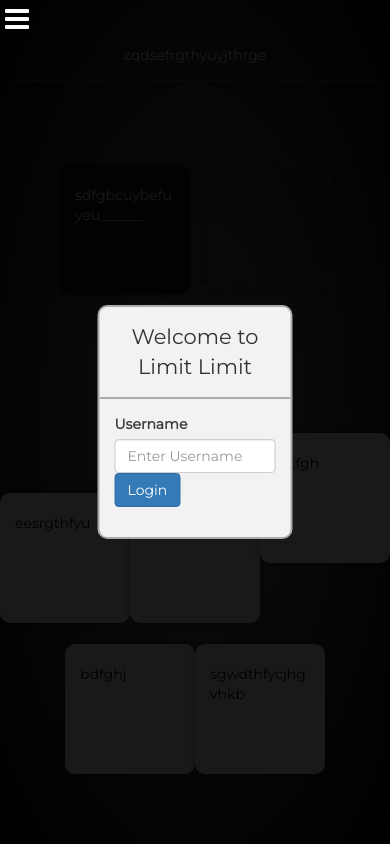
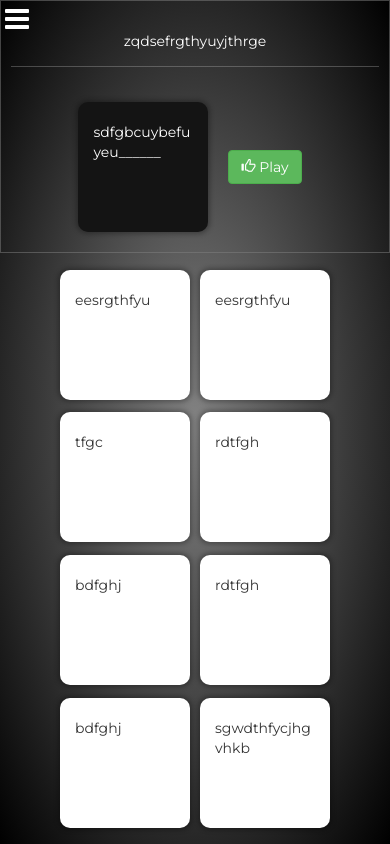
Before and after one commit to POPO-J-E/LimitLimit, a PHP site: page / in a window 390 px wide. Run offline with PHP 8.4, Linux system fonts and the light colour scheme.

Commit message:
Layout choicer

```diff
--- a/Client/LimitLimitClient/css/2-layout/_layout-dir.sass
+++ b/Client/LimitLimitClient/css/2-layout/_layout-dir.sass
@@ -1,2 +1,3 @@
 @import "blackContainer.sass"
 @import "whiteContainer.sass"
+@import "choice_content.sass"
--- a/Client/LimitLimitClient/css/main.css
+++ b/Client/LimitLimitClient/css/main.css
@@ -62,11 +62,13 @@ body {
     color: black; }
     #blackContainer #DragAndDrop.full {
       border: none; }
-  #blackContainer #infoGame {
-    width: 100%;
-    border-bottom: 1px solid rgba(200, 200, 200, 0.3) !important;
-    padding: 15px;
-    margin-bottom: 20px; }
+
+#infoGame {
+  width: 100%;
+  border-bottom: 1px solid rgba(200, 200, 200, 0.3) !important;
+  padding: 15px;
+  margin-bottom: 20px;
+  color: white; }
 
 #whiteContainer {
   display: flex;
@@ -114,7 +116,73 @@ body {
   box-shadow: 0px 0px 5px 2px rgba(0, 0, 0, 0.3);
   border-radius: 10px; }
 
+#choice_container {
+  position: absolute;
+  height: 100%;
+  width: 100%;
+  z-index: 999;
+  background: -moz-radial-gradient(center, ellipse cover, #828282 0%, black 100%);
+  background: -webkit-radial-gradient(center, ellipse cover, #828282 0%, black 100%);
+  background: radial-gradient(ellipse at center, #828282 0%, black 100%); }
+  #choice_container #main {
+    border: 1px solid rgba(130, 130, 130, 0.5);
+    padding: 10px;
+    overflow: hidden;
+    display: flex;
+    justify-content: center;
+    align-items: center;
+    flex-wrap: wrap;
+    height: 100%; }
+    #choice_container #main #BlackCard {
+      height: 350px;
+      width: 230px;
+      margin: 20px;
+      padding: 20px 15px 20px 15px;
+      border-radius: 10px;
+      word-wrap: break-word;
+      background-color: #141414;
+      box-shadow: 0px 0px 5px 2px rgba(0, 0, 0, 0.3);
+      color: white; }
+  #choice_container #choices {
+    padding: 10px;
+    overflow: scroll;
+    overflow-x: hidden;
+    display: flex;
+    justify-content: center;
+    align-items: center;
+    flex-wrap: wrap;
+    height: 100%; }
+    #choice_container #choices .whiteCard {
+      word-wrap: break-word;
+      -webkit-touch-callout: none;
+      -webkit-user-select: none;
+      -khtml-user-select: none;
+      -moz-user-select: none;
+      -ms-user-select: none;
+      user-select: none;
+      transition: all 0.3s ease 0s;
+      height: 220px;
+      width: 200px;
+      margin: 5px;
+      padding: 20px 15px 20px 15px;
+      background-color: white;
+      box-shadow: 0px 0px 5px 2px rgba(0, 0, 0, 0.3); }
+      #choice_container #choices .whiteCard:hover, #choice_container #choices .whiteCard.focused {
+        box-shadow: 0px 0px 10px 1px green; }
+
 @media (max-width: 1000px) {
+  #choice_container #main {
+    height: 45%; }
+    #choice_container #main #BlackCard {
+      height: 220px !important;
+      width: 200px !important; }
+  #choice_container #choices {
+    height: 55%; }
+    #choice_container #choices .whiteCard {
+      height: 220px !important;
+      width: 200px !important;
+      margin: 5px !important; }
+
   #usersContainer {
     height: auto !important;
     position: absolute;
@@ -153,6 +221,19 @@ body {
         #whiteContainer #whitehand .whiteCard:nth-child(5) {
           margin-top: -180px !important; } }
 @media (max-width: 430px) {
+  #choice_container #main {
+    height: 30%; }
+    #choice_container #main #BlackCard {
+      height: 130px !important;
+      width: 130px !important;
+      margin: 5px !important; }
+  #choice_container #choices {
+    height: 70%; }
+    #choice_container #choices .whiteCard {
+      height: 130px !important;
+      width: 130px !important;
+      margin: 5px !important; }
+
   #usersContainer {
     height: auto !important; }
 
--- a/Client/LimitLimitClient/index.html
+++ b/Client/LimitLimitClient/index.html
@@ -12,9 +12,49 @@
         <link rel="stylesheet" type="text/css" href="css/style.css">
     </head>
     <body>
+        <div id="choice_container">
+            <div id="main" class="col-md-4">
+                <div id="infoGame" class="col-md-12 text-center">
+                        zqdsefrgthyuyjthrge
+                </div>
+                <div id="BlackCard" class="col-md-5">
+                    sdfgbcuybefuyeu______
+                </div>
+                <div id="actions" class="col-md-12 text-center">
+                    <a href="#" id='sender' class="btn btn-success"><span class="glyphicon glyphicon-thumbs-up"></span> Play</a>
+                </div>
+            </div>
+            <div id="choices" class="col-md-8">
+                <div class="whiteCard">
+                    eesrgthfyu
+                </div>
+                <div class="whiteCard">
+                    eesrgthfyu
+                </div>
+                <div class="whiteCard">
+                    tfgc
+                </div>
+                <div class="whiteCard">
+                    rdtfgh
+                </div>
+                <div class="whiteCard">
+                    bdfghj
+                </div>
+                <div class="whiteCard">
+                    rdtfgh
+                </div>
+                <div class="whiteCard">
+                    bdfghj
+                </div>
+                <div class="whiteCard">
+                    sgwdthfycjhgvhkb
+                </div>
+            </div>
+        </div>
+
         <div id="Menu"><i  class="fa fa-bars fa-2x hidden-lg hidden-md"></i></div>
         <div class="container container-full">
-            <div class="container-login">
+            <!--<div class="container-login">
                 <div class="modal-login">
                     <div class="header-login">Welcome to Limit Limit</div>
                     <div class="form-login form-group form-inline">
@@ -23,7 +63,7 @@
                         <button type="submit" class="input-login btn btn-primary">Login</button>
                     </div>
                 </div>
-            </div>
+            </div>-->
             <div id="usersContainer" class="col-xs-12 col-md-2">
                 <ul class="list-group">
                     <li class="list-group-item model"><span class="played glyphicon glyphicon-remove"></span> <span class="name">Player 1</span> <span class="score badge">0</span></li>
@@ -77,5 +117,11 @@
         <script src="src/login.js"></script>
         <script src="main.js"></script>
         <!--<script type="text/javascript" src="js/function.js"></script>-->
+
+        <script type="text/javascript">
+            $('#choices .whiteCard').click(function(){
+                $(this).addClass('focused');
+            });
+        </script>
     </body>
 </html>
```
Also changed, not shown: Client/LimitLimitClient/css/2-layout/blackContainer.css (+7 -5 lines), Client/LimitLimitClient/css/2-layout/blackContainer.sass (+6 -5 lines), Client/LimitLimitClient/css/2-layout/choice_content.sass (added, +54 -0 lines), Client/LimitLimitClient/css/3-module/responsive.css (+25 -0 lines), Client/LimitLimitClient/css/3-module/responsive.sass (+26 -1 lines), 3 other files.
